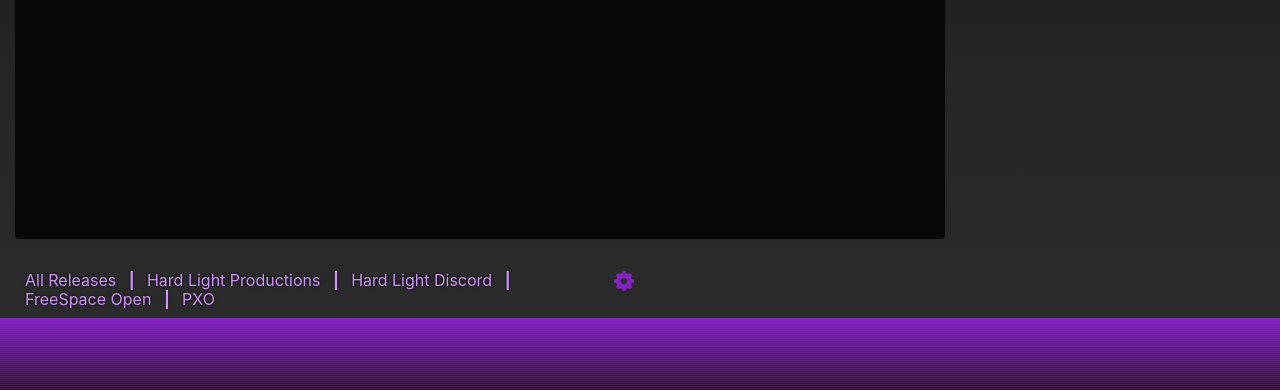
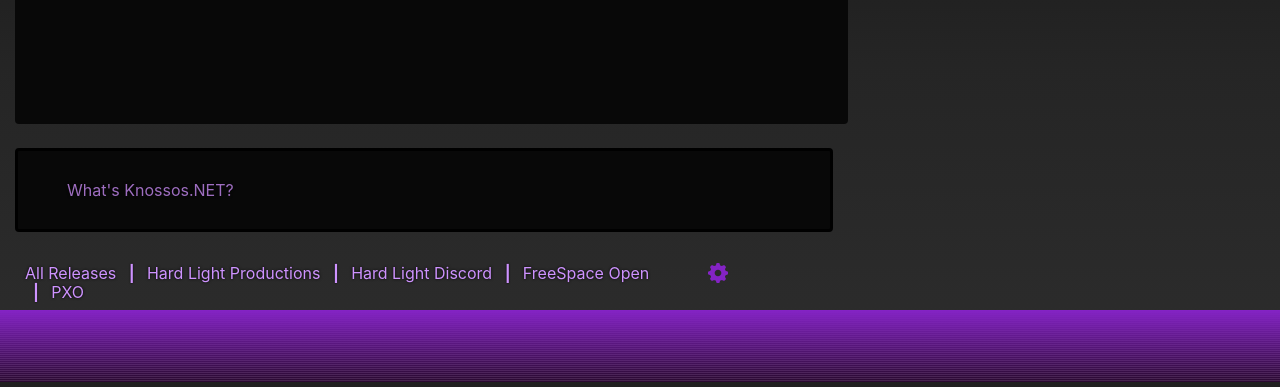
Before and after one commit to KnossosNET/Knossos-Release-Page, a website: page index.html in a window 1280 px wide. Shown: the part 413-803 px from the top of the page. Drawn offline with Linux system fonts and the light colour scheme; no server answers.

Commit message:
Move blurb into an accordion

```diff
--- a/index.html
+++ b/index.html
@@ -36,14 +36,6 @@
         </div>
       </div>
     </header>
-
-    <div class="container">
-          <div class="minor-text">
-<b>Knossos.NET</b> is an easy way to install FreeSpace Open, an open-source game engine for one of the world's finest space shooters. You can also use it to install the latest upgrades, enhancements, and mods from Hard Light Productions and to keep your installation up-to-date.
-<p>&nbsp;<br>
-Simply run Knossos.NET and select the mods you would like to download. Most mods require a copy of FreeSpace 2, but a few mods (called Total Conversions) can run without it.
-          </div>
-    </div>
 
     <div class="container">
       <div class="row">
@@ -86,7 +78,7 @@ Simply run Knossos.NET and select the mods you would like to download. Most mods
     <div class="container link-container">
       <div id="downLinks" class="DLlinks">
         <div class="row">
-          <div class="col-11 col-sm-10">
+          <div class="col-10 col-sm-9">
             <div class="link-body rounded">
               <ul style="list-style-type:none;">
                 <li>
@@ -113,7 +105,7 @@ Simply run Knossos.NET and select the mods you would like to download. Most mods
       </div>
       <div id="winLinks" class="DLlinks">
         <div class="row">
-          <div class="col-11 col-sm-10">
+          <div class="col-10 col-sm-9">
             <div class="link-body rounded">
               <h4>
                 Installers
@@ -200,7 +192,7 @@ Simply run Knossos.NET and select the mods you would like to download. Most mods
       </div>
       <div id="macLinks" class="DLlinks">
         <div class="row">
-          <div class="col-11 col-sm-10">
+          <div class="col-10 col-sm-9">
             <div class="link-body rounded">
               <h4>
                 Universal Binary
@@ -259,7 +251,7 @@ Simply run Knossos.NET and select the mods you would like to download. Most mods
       </div>
       <div id="linLinks" class="DLlinks">
         <div class="row">
-          <div class="col-11 col-sm-10">
+          <div class="col-10 col-sm-9">
             <div class="link-body rounded">
               <h4>
                 Appimages
@@ -316,12 +308,46 @@ Simply run Knossos.NET and select the mods you would like to download. Most mods
       </div>
     </div>
 
+    <br>
+
+    <div class="container body-container">
+      <div class="row">
+        <div class="col-10 col-sm-9">
+
+          <div class="accordion" id="blurbAccordion">
+            <div class="card blurb-body">
+              <div class="card-header" id="headingOne">
+                <h2 class="mb-0">
+                  <button class="btn btn-block text-left shadow-none" type="button" data-toggle="collapse" data-target="#collapseOne" aria-expanded="true" aria-controls="collapseOne">
+                    <div class="nav-link local-link">
+                      <a>
+                      What's Knossos.NET?
+                    </a>
+                                      </div>
+                  </button>
+                </h2>
+              </div>
+
+              <div id="collapseOne" class="collapse" aria-labelledby="headingOne" data-parent="#blurbAccordion">
+                <div class="card-body blurb-body">
+                  <div class="minor-text">
+                    <b>Knossos.NET</b> is an easy way to install FreeSpace Open, an open-source game engine for one of the world's finest space shooters. You can also use it to install the latest upgrades, enhancements, and mods from Hard Light Productions and to keep your installation up-to-date.
+                    <p>&nbsp;<br>
+                    Simply run Knossos.NET and select the mods you would like to download. Most mods require a copy of FreeSpace 2, but a few mods (called Total Conversions) can run without it.
+                  </div>
+                </div>
+              </div>
+            </div>
+          </div>
+        </div>
+      </div>
+    </div>
     <!-- Spacing between the tabs and lower links and footer-->
     <br>
 
     <div class="container lower-navbar">
       <div class="row">
-        <div class="col-6" style="padding-top: 8px; padding-left: 0px; margin-left: 0px;">
+        <div class="col-7" style="padding-top: 8px; padding-left: 0px; margin-left: 0px;">
           <h5>
             <a target="_blank" rel="noopener noreferrer" href="https://github.com/KnossosNET/Knossos.NET/releases">
               All Releases
--- a/main/css/styles.css
+++ b/main/css/styles.css
@@ -229,6 +229,15 @@ li {
     padding: 0px;
 }
 
+.blurb-body {
+    background-color: #080808;
+    border-color: #000;
+    border-width: 3px;
+    border-radius: 30;
+    margin-left: 15px;
+    padding-right: 30px;
+}
+
 .link-body {
     background-color: #080808;
     margin: 0px;
@@ -238,6 +247,18 @@ li {
     border-color: #000;
     border-width: 3px;
     border-radius: 30;
+}
+
+a:not([href]):not([class]):hover{
+    color: var(--clr-500);
+}
+
+.btn {
+    color: var(--clr-500);
+}
+
+.btn:hover {
+    color: var(--clr-500);
 }
 
 .link-container {
```
